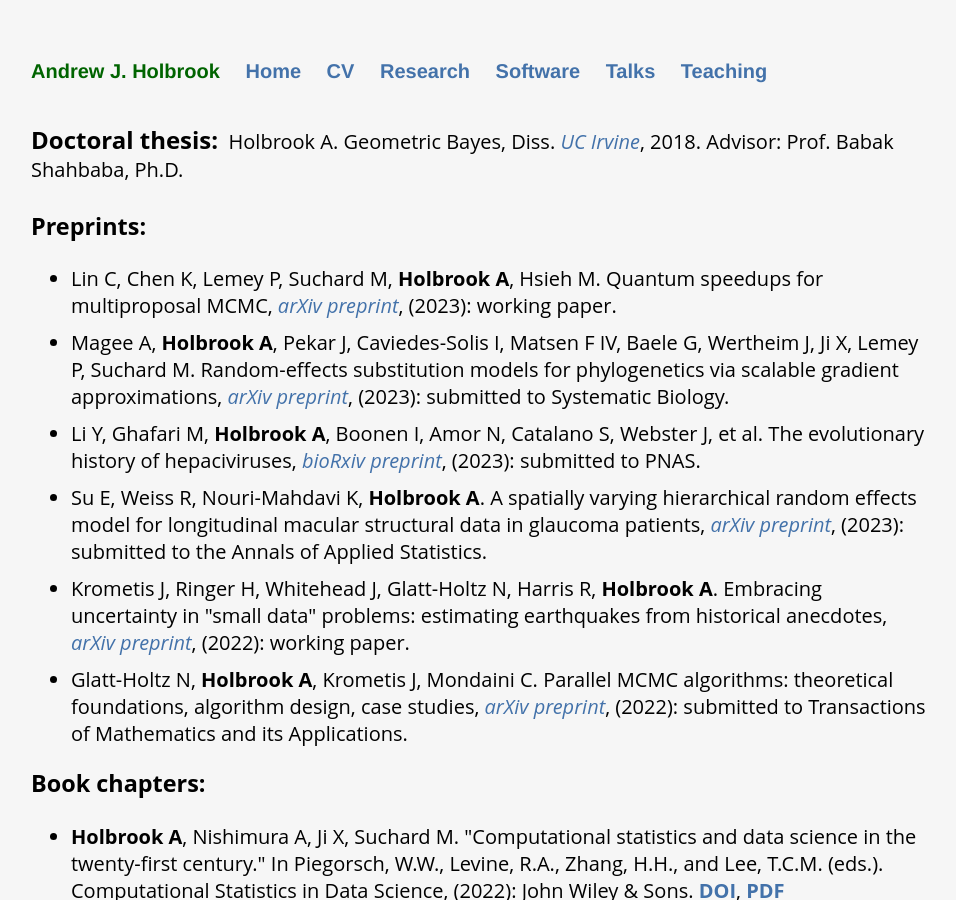
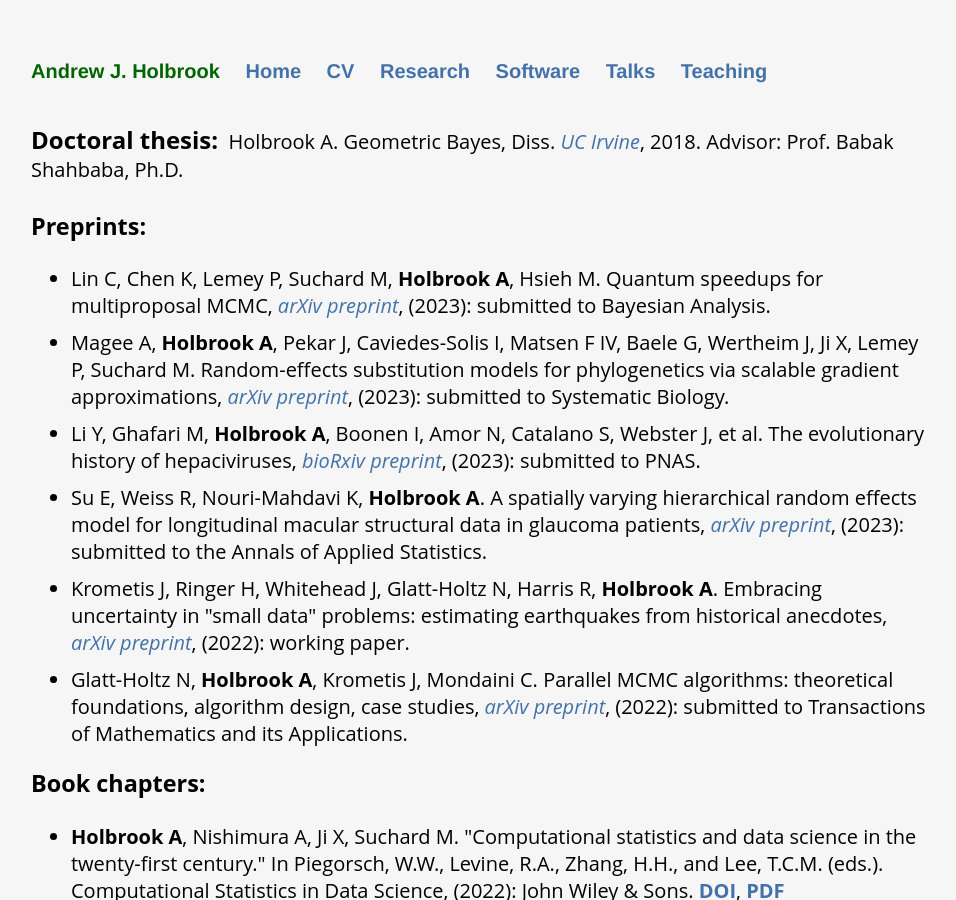
Before and after one commit to andrewjholbrook/andrewjholbrook.github.io, a Jekyll site: the page built from research.html, in a window 1280 px wide and 900 px high. Shown: the whole window, without its empty margins (161-1117 px from the left). Built offline with Jekyll 4.4.1, drawn with Linux system fonts in a browser that asks for light colours; a style sheet for code colours, icons or effects is not loaded.

Commit message:
Update research.html

```diff
--- a/research.html
+++ b/research.html
@@ -11,7 +11,7 @@
 
   <h3>Preprints:</h3>
   <ul id="preprints">
-        <li> Lin C, Chen K, Lemey P, Suchard M, <b>Holbrook A</b>, Hsieh M. Quantum speedups for multiproposal MCMC, <i><a href="https://arxiv.org/abs/2312.01402" target="_blank">arXiv preprint</a></i>, (2023): working paper. </li>
+        <li> Lin C, Chen K, Lemey P, Suchard M, <b>Holbrook A</b>, Hsieh M. Quantum speedups for multiproposal MCMC, <i><a href="https://arxiv.org/abs/2312.01402" target="_blank">arXiv preprint</a></i>, (2023): submitted to Bayesian Analysis. </li>
         <li> Magee A, <b>Holbrook A</b>, Pekar J, Caviedes-Solis I, Matsen F IV, Baele G, Wertheim J, Ji X, Lemey P, Suchard M. Random-effects substitution models for phylogenetics via scalable gradient approximations, <i><a href="https://arxiv.org/abs/2303.13642" target="_blank">arXiv preprint</a></i>, (2023): submitted to Systematic Biology.</li>
         <li> Li Y, Ghafari M, <b>Holbrook A</b>, Boonen I, Amor N, Catalano S, Webster J, et al. The evolutionary history of hepaciviruses, <i><a href="https://doi.org/10.1101/2023.06.30.547218" target="_blank">bioRxiv preprint</a></i>, (2023): submitted to PNAS. </li>
         <li> Su E, Weiss R, Nouri-Mahdavi K, <b>Holbrook A</b>. A spatially varying hierarchical random effects model for longitudinal macular structural data in glaucoma patients, <i><a href="https://arxiv.org/abs/2303.09018" target="_blank">arXiv preprint</a></i>, (2023): submitted to the Annals of Applied Statistics.</li>
```
